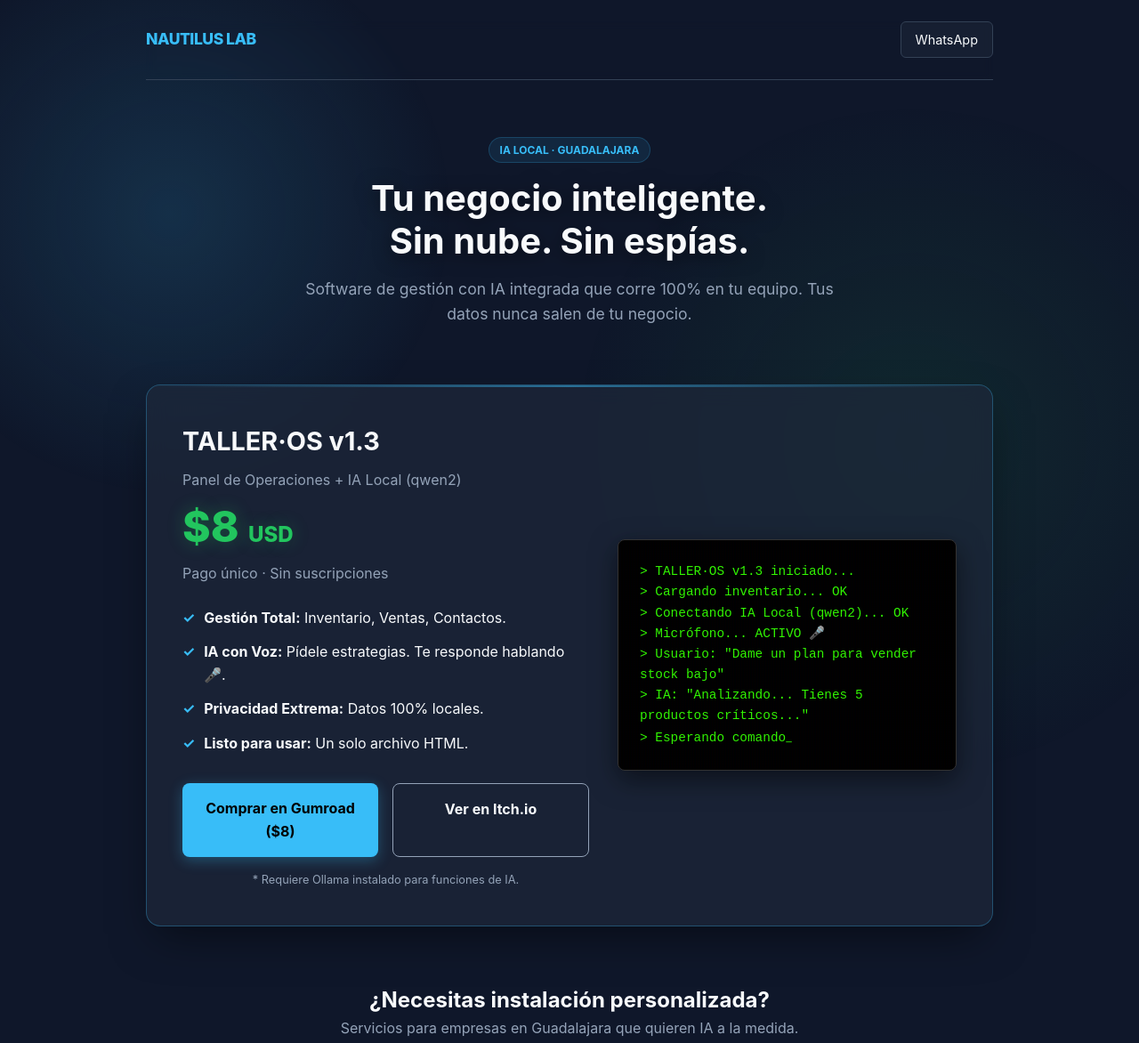
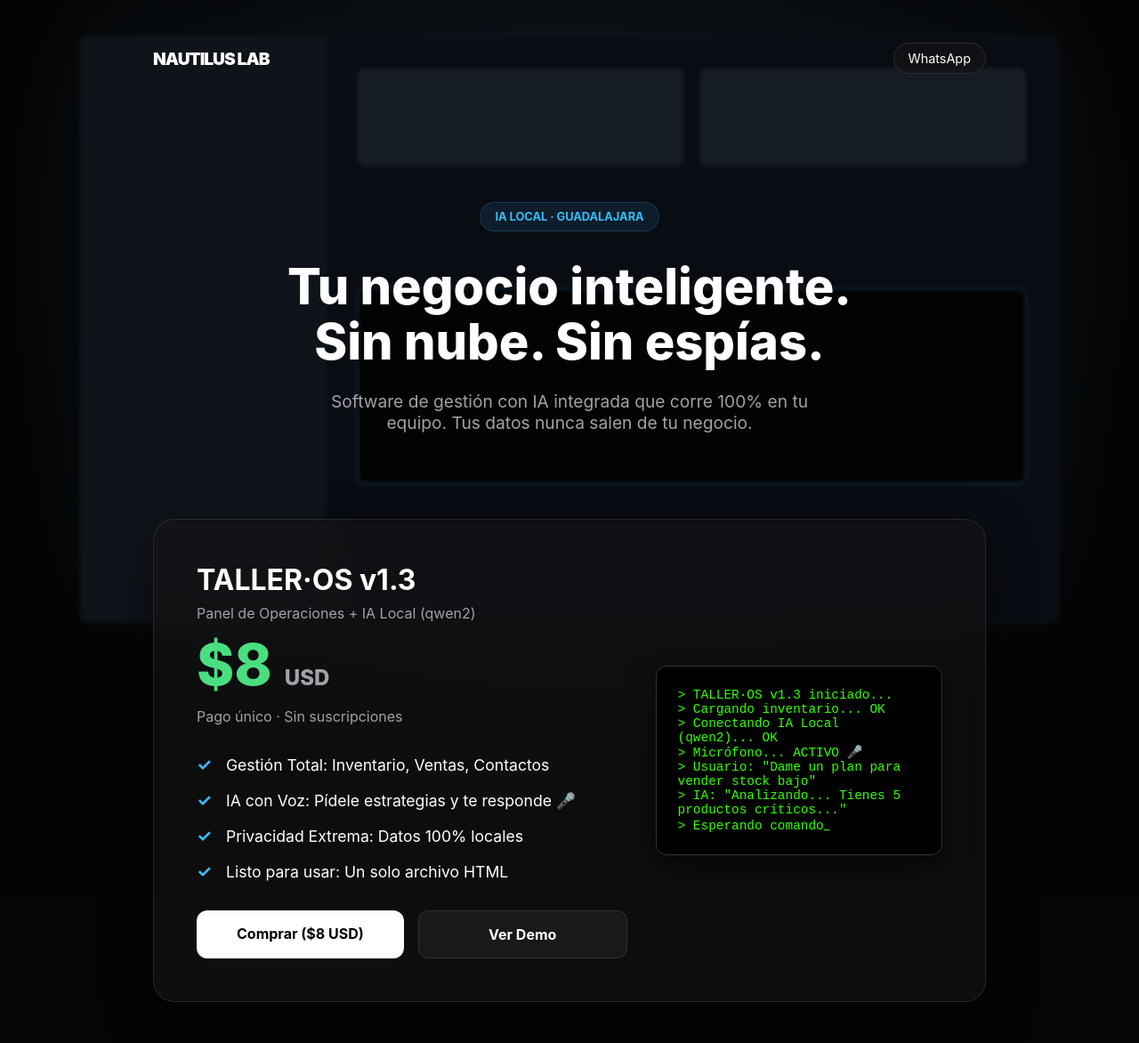
Before and after one commit to ferplex/nautlablocal, a website: page index.html in a window 1280 px wide. Shown: the top 1172 px of the page at 89% size. Drawn offline with Linux system fonts and the light colour scheme.

Commit message:
Refactor index.html for design enhancements
Updated styles and structure for improved design and functionality. Modified header, hero section, product display, and service offerings.

```diff
--- a/index.html
+++ b/index.html
@@ -4,17 +4,15 @@
     <meta charset="UTF-8">
     <meta name="viewport" content="width=device-width, initial-scale=1.0">
     <title>Nautilus Lab · IA Local & TALLER·OS</title>
-    <meta name="description" content="IA Local para negocios en Guadalajara. Sin nube, sin mensualidades. Descarga TALLER·OS por $8 USD.">
     <style>
         :root {
-            --bg: #0f172a;
-            --card: rgba(30, 41, 59, 0.7); /* Semitransparente para glassmorphism */
-            --text: #f8fafc;
-            --muted: #94a3b8;
+            --bg: #050505;
+            --glass: rgba(20, 20, 20, 0.6);
+            --glass-border: rgba(255, 255, 255, 0.1);
+            --text: #ffffff;
+            --muted: #a1a1aa;
             --accent: #38bdf8;
-            --accent-hover: #0ea5e9;
-            --success: #22c55e;
-            --border: #334155;
+            --success: #4ade80;
         }
 
         * { box-sizing: border-box; margin: 0; padding: 0; font-family: -apple-system, BlinkMacSystemFont, "Segoe UI", Roboto, sans-serif; }
@@ -22,191 +20,173 @@
         body {
             background-color: var(--bg);
             color: var(--text);
-            line-height: 1.6;
-            overflow-x: hidden; /* Evitar scroll horizontal por el parallax */
+            overflow-x: hidden;
         }
 
-        /* Fondo decorativo para el parallax */
-        .bg-glow {
+        /* --- FONDO PARALLAX (EL DASHBOARD) --- */
+        .parallax-bg {
             position: fixed;
-            top: -10%;
-            left: -10%;
-            width: 50vw;
-            height: 50vw;
-            background: radial-gradient(circle, rgba(56, 189, 248, 0.15) 0%, rgba(15, 23, 42, 0) 70%);
+            top: 0; left: 0; width: 100%; height: 120vh; /* Más alto para tener recorrido */
             z-index: -1;
-            pointer-events: none;
-        }
-        .bg-glow-2 {
-            position: fixed;
-            bottom: -10%;
-            right: -10%;
-            width: 60vw;
-            height: 60vw;
-            background: radial-gradient(circle, rgba(34, 197, 94, 0.1) 0%, rgba(15, 23, 42, 0) 70%);
-            z-index: -1;
+            /* Simulamos el dashboard de TALLER·OS con CSS para que cargue rápido */
+            background: radial-gradient(circle at 50% 30%, #1e293b 0%, #000000 70%);
+            display: flex;
+            justify-content: center;
+            align-items: flex-start;
+            padding-top: 10vh;
+            opacity: 0.4; /* Oscuro para que el texto resalte */
+            transform: scale(1.1);
             pointer-events: none;
         }
 
-        .container { max-width: 1000px; margin: 0 auto; padding: 1.5rem; position: relative; z-index: 1; }
+        /* Representación visual del dashboard atrás */
+        .fake-dashboard {
+            width: 80%; max-width: 1000px; height: 600px;
+            background: #0f172a; border: 1px solid #334155; border-radius: 12px;
+            display: grid; grid-template-columns: 250px 1fr;
+            box-shadow: 0 0 100px rgba(56, 189, 248, 0.1);
+            filter: blur(2px); /* Un poco borroso para dar profundidad */
+        }
+        .fake-sidebar { background: #1e293b; border-right: 1px solid #334155; }
+        .fake-content { padding: 2rem; display: grid; grid-template-columns: 1fr 1fr; gap: 1rem; }
+        .fake-card { background: #334155; border-radius: 8px; height: 100px; }
+        .fake-chat { grid-column: span 2; height: 200px; background: #000; border-radius: 8px; border: 1px solid #38bdf8; }
 
-        /* Header */
-        header { display: flex; justify-content: space-between; align-items: center; padding-bottom: 1.5rem; border-bottom: 1px solid var(--border); margin-bottom: 2rem; backdrop-filter: blur(5px); }
-        .logo { font-weight: 800; font-size: 1.1rem; color: var(--accent); letter-spacing: -0.5px; text-transform: uppercase; }
-        .nav-btn { background: rgba(30, 41, 59, 0.5); color: var(--text); padding: 0.5rem 1rem; border-radius: 6px; text-decoration: none; font-size: 0.9rem; border: 1px solid var(--border); transition: all 0.3s; }
-        .nav-btn:hover { background: var(--accent); color: #000; }
-
-        /* Hero */
-        .hero { text-align: center; margin-bottom: 4rem; padding-top: 2rem; }
-        .badge { display: inline-block; background: rgba(56, 189, 248, 0.1); color: var(--accent); padding: 0.25rem 0.75rem; border-radius: 99px; font-size: 0.75rem; font-weight: 700; margin-bottom: 1rem; border: 1px solid rgba(56, 189, 248, 0.2); }
-        h1 { font-size: 2.5rem; line-height: 1.2; margin-bottom: 1rem; text-shadow: 0 4px 20px rgba(0,0,0,0.5); }
-        .hero p { color: var(--muted); font-size: 1.1rem; max-width: 600px; margin: 0 auto 2rem; }
-
-        /* PRODUCTO DESTACADO (TALLER·OS) - CON PARALLAX */
-        .parallax-wrapper {
-            perspective: 1000px; /* Clave para el efecto 3D */
-            margin-bottom: 4rem;
+        /* --- CONTENIDO FLOTANTE --- */
+        .container {
+            max-width: 1000px; margin: 0 auto; padding: 2rem;
+            position: relative; z-index: 1;
         }
 
-        .product-card {
-            background: var(--card);
-            backdrop-filter: blur(12px); /* Efecto vidrio */
-            -webkit-backdrop-filter: blur(12px);
-            border: 1px solid rgba(56, 189, 248, 0.3);
-            border-radius: 16px;
-            padding: 2.5rem;
-            box-shadow: 0 20px 50px -12px rgba(0, 0, 0, 0.5);
-            position: relative;
-            overflow: hidden;
-            transform-style: preserve-3d;
-            transition: transform 0.1s ease-out; /* Suavizado del movimiento JS */
+        header {
+            display: flex; justify-content: space-between; align-items: center;
+            padding: 1rem 0; margin-bottom: 4rem;
+        }
+        .logo { font-weight: 900; letter-spacing: -1px; font-size: 1.2rem; }
+        .nav-btn {
+            background: var(--glass); backdrop-filter: blur(10px);
+            padding: 0.5rem 1rem; border-radius: 20px; text-decoration: none;
+            color: var(--text); font-size: 0.9rem; border: 1px solid var(--glass-border);
         }
 
-        /* Brillo superior animado */
-        .product-card::before {
-            content: '';
-            position: absolute;
-            top: 0; left: 0; right: 0; height: 2px;
-            background: linear-gradient(90deg, transparent, var(--accent), transparent);
-            opacity: 0.5;
+        /* HERO */
+        .hero { text-align: center; margin-bottom: 6rem; padding-top: 4rem; }
+        h1 { font-size: 3.5rem; line-height: 1.1; margin-bottom: 1.5rem; font-weight: 800; }
+        .hero p { font-size: 1.2rem; color: var(--muted); max-width: 600px; margin: 0 auto 2rem; }
+
+        .badge {
+            display: inline-block; padding: 0.5rem 1rem; border-radius: 50px;
+            background: rgba(56, 189, 248, 0.1); color: var(--accent);
+            border: 1px solid rgba(56, 189, 248, 0.2); font-size: 0.8rem; font-weight: 700;
+            margin-bottom: 2rem; backdrop-filter: blur(5px);
         }
 
-        .product-grid { display: grid; grid-template-columns: 1fr; gap: 2rem; }
-        @media(min-width: 768px) { .product-grid { grid-template-columns: 1.2fr 1fr; align-items: center; } }
+        /* TARJETA DE PRODUCTO (GLASS) */
+        .product-glass {
+            background: var(--glass);
+            backdrop-filter: blur(20px); -webkit-backdrop-filter: blur(20px);
+            border: 1px solid var(--glass-border);
+            border-radius: 24px; padding: 3rem;
+            margin-bottom: 6rem;
+            box-shadow: 0 20px 50px rgba(0,0,0,0.5);
+            display: grid; grid-template-columns: 1fr; gap: 2rem;
+            transform: translateY(0); transition: transform 0.3s;
+        }
+        @media(min-width: 768px) { .product-glass { grid-template-columns: 1.5fr 1fr; align-items: center; } }
 
-        .price-big { font-size: 3rem; font-weight: 800; color: var(--success); line-height: 1; margin: 1rem 0; text-shadow: 0 0 20px rgba(34, 197, 94, 0.3); }
+        .price-tag { font-size: 4rem; font-weight: 800; color: var(--success); line-height: 1; margin: 1rem 0; }
         .price-sub { font-size: 1rem; color: var(--muted); font-weight: 400; }
 
-        .features { list-style: none; margin: 1.5rem 0; }
-        .features li { margin-bottom: 0.8rem; display: flex; align-items: flex-start; color: var(--text); }
-        .features li span { color: var(--accent); margin-right: 10px; font-weight: bold; }
+        .features { list-style: none; margin: 2rem 0; }
+        .features li { margin-bottom: 1rem; display: flex; align-items: center; font-size: 1.1rem; }
+        .features li::before { content: '✓'; color: var(--accent); margin-right: 1rem; font-weight: bold; font-size: 1.2rem; }
 
-        .btn-group { display: flex; flex-direction: column; gap: 1rem; margin-top: 2rem; }
-        @media(min-width: 480px) { .btn-group { flex-direction: row; } }
+        .btn-group { display: flex; gap: 1rem; flex-wrap: wrap; }
+        .btn {
+            padding: 1rem 2rem; border-radius: 12px; text-decoration: none; font-weight: 700;
+            transition: all 0.3s; text-align: center; flex: 1;
+        }
+        .btn-primary { background: var(--text); color: #000; }
+        .btn-primary:hover { background: var(--accent); transform: scale(1.02); }
+        .btn-outline { border: 1px solid var(--glass-border); color: var(--text); background: rgba(255,255,255,0.05); }
+        .btn-outline:hover { background: rgba(255,255,255,0.1); }
 
-        .btn { display: block; width: 100%; text-align: center; padding: 1rem; border-radius: 8px; text-decoration: none; font-weight: 700; transition: all 0.3s; position: relative; overflow: hidden; z-index: 2; }
-        .btn-primary { background: var(--accent); color: #000; box-shadow: 0 4px 15px rgba(56, 189, 248, 0.3); }
-        .btn-primary:hover { transform: translateY(-2px); box-shadow: 0 8px 25px rgba(56, 189, 248, 0.5); }
-        .btn-secondary { background: transparent; border: 1px solid var(--muted); color: var(--text); }
-        .btn-secondary:hover { border-color: var(--text); background: rgba(255,255,255,0.05); }
-
-        /* Terminal Visual - Flotante */
-        .terminal-container {
-            transform: translateZ(50px); /* La terminal flota sobre la tarjeta */
-            transition: transform 0.1s ease-out;
-        }
-
-        .terminal {
-            background: #000;
-            border-radius: 8px;
-            padding: 1.5rem;
-            font-family: 'Courier New', monospace;
-            color: #33ff00;
-            font-size: 0.9rem;
-            border: 1px solid #333;
-            box-shadow: 0 10px 30px rgba(0,0,0,0.5);
+        /* TERMINAL FLOTANTE */
+        .terminal-float {
+            background: #000; border-radius: 12px; padding: 1.5rem;
+            font-family: monospace; color: #33ff00; font-size: 0.9rem;
+            border: 1px solid #333; box-shadow: 0 10px 30px rgba(0,0,0,0.5);
             position: relative;
-        }
-        .terminal::after {
-            content: '';
-            position: absolute;
-            top: 0; left: 0; width: 100%; height: 100%;
-            background: linear-gradient(rgba(18, 16, 16, 0) 50%, rgba(0, 0, 0, 0.25) 50%), linear-gradient(90deg, rgba(255, 0, 0, 0.06), rgba(0, 255, 0, 0.02), rgba(0, 0, 255, 0.06));
-            background-size: 100% 2px, 3px 100%;
-            pointer-events: none;
-            opacity: 0.3;
         }
         .cursor { animation: blink 1s infinite; }
         @keyframes blink { 50% { opacity: 0; } }
 
-        /* Servicios */
-        .section-title { text-align: center; margin: 4rem 0 2rem; }
-        .grid-3 { display: grid; grid-template-columns: repeat(auto-fit, minmax(280px, 1fr)); gap: 1.5rem; }
+        /* SERVICIOS */
+        .section-title { text-align: center; margin-bottom: 3rem; }
+        .grid-3 { display: grid; grid-template-columns: repeat(auto-fit, minmax(280px, 1fr)); gap: 2rem; }
         .service-card {
-            background: rgba(30, 41, 59, 0.4);
-            padding: 1.5rem;
-            border-radius: 12px;
-            border: 1px solid var(--border);
-            backdrop-filter: blur(5px);
-            transition: transform 0.3s;
+            background: var(--glass); backdrop-filter: blur(10px);
+            border: 1px solid var(--glass-border); padding: 2rem; border-radius: 16px;
         }
-        .service-card:hover { transform: translateY(-5px); border-color: var(--accent); }
-        .service-card h3 { margin-bottom: 0.5rem; font-size: 1.2rem; }
-        .service-card p { color: var(--muted); font-size: 0.95rem; margin-bottom: 1rem; }
-        .service-price { color: var(--text); font-weight: 700; font-size: 1.1rem; }
+        .service-card h3 { margin-bottom: 1rem; }
+        .service-card p { color: var(--muted); margin-bottom: 1.5rem; }
+        .service-price { font-size: 1.2rem; font-weight: 700; color: var(--text); }
 
-        /* Footer */
-        footer { margin-top: 4rem; padding-top: 2rem; border-top: 1px solid var(--border); text-align: center; color: var(--muted); font-size: 0.9rem; }
-        .footer-links { margin: 1rem 0; display: flex; justify-content: center; gap: 1.5rem; flex-wrap: wrap; }
-        .footer-links a { color: var(--accent); text-decoration: none; }
+        footer { margin-top: 6rem; padding: 3rem 0; text-align: center; color: var(--muted); border-top: 1px solid var(--glass-border); }
+        .footer-links { margin: 1rem 0; display: flex; justify-content: center; gap: 2rem; }
+        .footer-links a { color: var(--text); text-decoration: none; }
 
     </style>
 </head>
 <body>
 
-<!-- Fondos Parallax -->
-<div class="bg-glow"></div>
-<div class="bg-glow-2"></div>
+<!-- FONDO PARALLAX (DASHBOARD) -->
+<div class="parallax-bg" id="bg">
+    <div class="fake-dashboard">
+        <div class="fake-sidebar"></div>
+        <div class="fake-content">
+            <div class="fake-card"></div>
+            <div class="fake-card"></div>
+            <div class="fake-chat"></div>
+        </div>
+    </div>
+</div>
 
 <div class="container">
     <header>
-        <div class="logo">Nautilus Lab</div>
+        <div class="logo">NAUTILUS LAB</div>
         <a href="https://wa.me/523312563514" class="nav-btn">WhatsApp</a>
     </header>
 
     <section class="hero">
-        <span class="badge">IA LOCAL · GUADALAJARA</span>
+        <div class="badge">IA LOCAL · GUADALAJARA</div>
         <h1>Tu negocio inteligente.<br>Sin nube. Sin espías.</h1>
         <p>Software de gestión con IA integrada que corre 100% en tu equipo. Tus datos nunca salen de tu negocio.</p>
     </section>
 
-    <!-- PRODUCTO DIGITAL CON EFECTO 3D -->
-    <div class="parallax-wrapper">
-        <section class="product-card" id="producto">
-            <div class="product-grid">
+    <!-- PRODUCTO PRINCIPAL -->
+    <section class="product-glass">
         <div>
-                    <h2 style="font-size: 1.8rem; margin-bottom: 0.5rem;">TALLER·OS v1.3</h2>
+            <h2 style="font-size: 2rem; margin-bottom: 0.5rem;">TALLER·OS v1.3</h2>
             <p style="color: var(--muted);">Panel de Operaciones + IA Local (qwen2)</p>
 
-                    <div class="price-big">$8 <span style="font-size: 1.5rem;">USD</span></div>
-                    <p class="price-sub">Pago único · Sin suscripciones</p>
+            <div class="price-tag">$8 <span style="font-size: 1.5rem; color: var(--muted);">USD</span></div>
+            <p style="color: var(--muted); margin-bottom: 2rem;">Pago único · Sin suscripciones</p>
 
             <ul class="features">
-                        <li><span>✓</span> <div><strong>Gestión Total:</strong> Inventario, Ventas, Contactos.</div></li>
-                        <li><span>✓</span> <div><strong>IA con Voz:</strong> Pídele estrategias. Te responde hablando 🎤.</div></li>
-                        <li><span>✓</span> <div><strong>Privacidad Extrema:</strong> Datos 100% locales.</div></li>
-                        <li><span>✓</span> <div><strong>Listo para usar:</strong> Un solo archivo HTML.</div></li>
+                <li>Gestión Total: Inventario, Ventas, Contactos</li>
+                <li>IA con Voz: Pídele estrategias y te responde 🎤</li>
+                <li>Privacidad Extrema: Datos 100% locales</li>
+                <li>Listo para usar: Un solo archivo HTML</li>
             </ul>
 
             <div class="btn-group">
-                        <a href="https://nautilulab.gumroad.com/l/talleros" class="btn btn-primary" target="_blank">Comprar en Gumroad ($8)</a>
-                        <a href="https://ferplex12.itch.io/talleros" class="btn btn-secondary" target="_blank">Ver en Itch.io</a>
+                <a href="https://nautilulab.gumroad.com/l/talleros" class="btn btn-primary" target="_blank">Comprar ($8 USD)</a>
+                <a href="https://ferplex12.itch.io/talleros" class="btn btn-outline" target="_blank">Ver Demo</a>
             </div>
-                    <p style="font-size: 0.8rem; margin-top: 1rem; color: var(--muted); text-align: center;">* Requiere Ollama instalado para funciones de IA.</p>
         </div>
 
-                <div class="terminal-container">
-                    <div class="terminal">
+        <div class="terminal-float">
             > TALLER·OS v1.3 iniciado...<br>
             > Cargando inventario... OK<br>
             > Conectando IA Local (qwen2)... OK<br>
@@ -215,16 +195,13 @@
             > IA: "Analizando... Tienes 5 productos críticos..."<br>
             > Esperando comando<span class="cursor">_</span>
         </div>
-                </div>
-            </div>
     </section>
-    </div>
 
-    <!-- SERVICIOS PERSONALIZADOS -->
+    <!-- SERVICIOS -->
     <section id="servicios">
         <div class="section-title">
             <h2>¿Necesitas instalación personalizada?</h2>
-            <p style="color: var(--muted);">Servicios para empresas en Guadalajara que quieren IA a la medida.</p>
+            <p style="color: var(--muted);">Servicios para empresas en Guadalajara.</p>
         </div>
 
         <div class="grid-3">
@@ -232,89 +209,42 @@
                 <h3>Setup Inicial</h3>
                 <p>Instalamos IA en tu equipo, configuramos tu catálogo y capacitamos a tu personal.</p>
                 <div class="service-price">$4,500 - $8,000 MXN</div>
-                <small style="color: var(--muted);">Pago único</small>
             </div>
             <div class="service-card">
                 <h3>Mantenimiento</h3>
                 <p>Actualización de modelos, ajustes finos y soporte prioritario mensual.</p>
                 <div class="service-price">$800 - $1,500 MXN</div>
-                <small style="color: var(--muted);">Mensual · Cancelable</small>
             </div>
             <div class="service-card">
                 <h3>Automatización</h3>
                 <p>Integración con WhatsApp, Telegram o Punto de Venta existente.</p>
                 <div class="service-price">Desde $3,000 MXN</div>
-                <small style="color: var(--muted);">Por proyecto</small>
             </div>
         </div>
 
-        <div style="text-align: center; margin-top: 2rem;">
-            <a href="https://wa.me/523312563514" class="btn btn-secondary" style="display: inline-block; width: auto; padding: 0.8rem 2rem;">Agendar Diagnóstico Gratis</a>
+        <div style="text-align: center; margin-top: 3rem;">
+            <a href="https://wa.me/523312563514" class="btn btn-outline" style="display: inline-block; width: auto;">Agendar Diagnóstico Gratis</a>
         </div>
     </section>
 
     <footer>
         <p>Nautilus Lab · IA Local para Negocios</p>
-        <p>Guadalajara / Tlaquepaque, Jalisco</p>
         <div class="footer-links">
             <a href="https://wa.me/523312563514">WhatsApp</a>
             <a href="mailto:Nautiluslaboratories@proton.me">Email</a>
-            <a href="https://t.me/nautiluslabialocalbot">Telegram Bot</a>
+            <a href="https://t.me/nautiluslabialocalbot">Telegram</a>
         </div>
-        <p style="margin-top: 1rem; opacity: 0.5;">&copy; 2026 Nautilus Lab. Todos los derechos reservados.</p>
+        <p style="margin-top: 2rem; opacity: 0.5;">&copy; 2026 Nautilus Lab.</p>
     </footer>
 </div>
 
-<!-- SCRIPT PARA EL EFECTO PARALLAX / 3D -->
+<!-- SCRIPT PARALLAX SIMPLE -->
 <script>
-    document.addEventListener('DOMContentLoaded', () => {
-        const card = document.querySelector('.product-card');
-        const terminal = document.querySelector('.terminal-container');
-        const glow1 = document.querySelector('.bg-glow');
-        const glow2 = document.querySelector('.bg-glow-2');
-
-        // Efecto al mover el mouse (Solo en escritorio)
-        if (window.matchMedia("(min-width: 768px)").matches) {
-            document.addEventListener('mousemove', (e) => {
-                const xAxis = (window.innerWidth / 2 - e.pageX) / 25;
-                const yAxis = (window.innerHeight / 2 - e.pageY) / 25;
-
-                // Rotación sutil de la tarjeta
-                card.style.transform = `rotateY(${xAxis}deg) rotateX(${yAxis}deg)`;
-
-                // Movimiento contrario de la terminal para profundidad
-                terminal.style.transform = `translateZ(50px) translateX(${-xAxis}px) translateY(${-yAxis}px)`;
-            });
-
-            // Reset al salir
-            document.addEventListener('mouseleave', () => {
-                card.style.transform = `rotateY(0deg) rotateX(0deg)`;
-                terminal.style.transform = `translateZ(50px) translateX(0px) translateY(0px)`;
-            });
-        }
-
-        // Efecto Parallax al hacer Scroll
     window.addEventListener('scroll', () => {
         const scrolled = window.pageYOffset;
-
-            // Mover los fondos de luz
-            glow1.style.transform = `translateY(${scrolled * 0.2}px)`;
-            glow2.style.transform = `translateY(${-scrolled * 0.1}px)`;
-
-            // Mover la tarjeta ligeramente más lento que el scroll
-            const cardRect = card.getBoundingClientRect();
-            if(cardRect.top < window.innerHeight && cardRect.bottom > 0) {
-                const offset = (window.innerHeight - cardRect.top) * 0.05;
-                // Solo aplicamos translateY si no estamos en modo mousemove activo
-                if(window.matchMedia("(min-width: 768px)").matches) {
-                   // En desktop combinamos con la rotación existente
-                   // (Simplificado para no sobrecargar)
-                } else {
-                   // En móvil solo hacemos scroll vertical suave
-                   card.style.transform = `translateY(${offset}px)`;
-                }
-            }
-        });
+        const bg = document.getElementById('bg');
+        // El fondo se mueve a la mitad de velocidad del scroll
+        bg.style.transform = `translateY(${scrolled * 0.5}px) scale(1.1)`;
     });
 </script>
 
```
Lines whose indentation alone changed are shown as unchanged.
